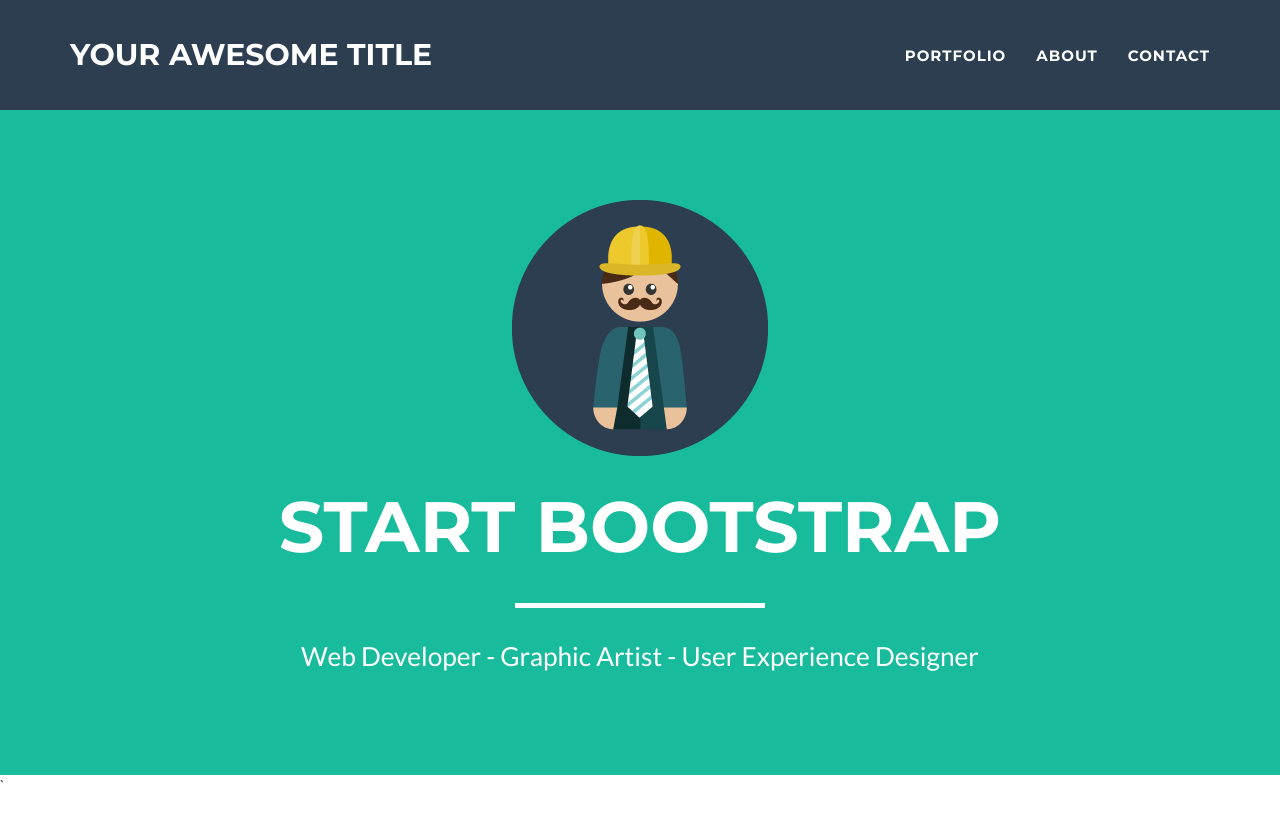
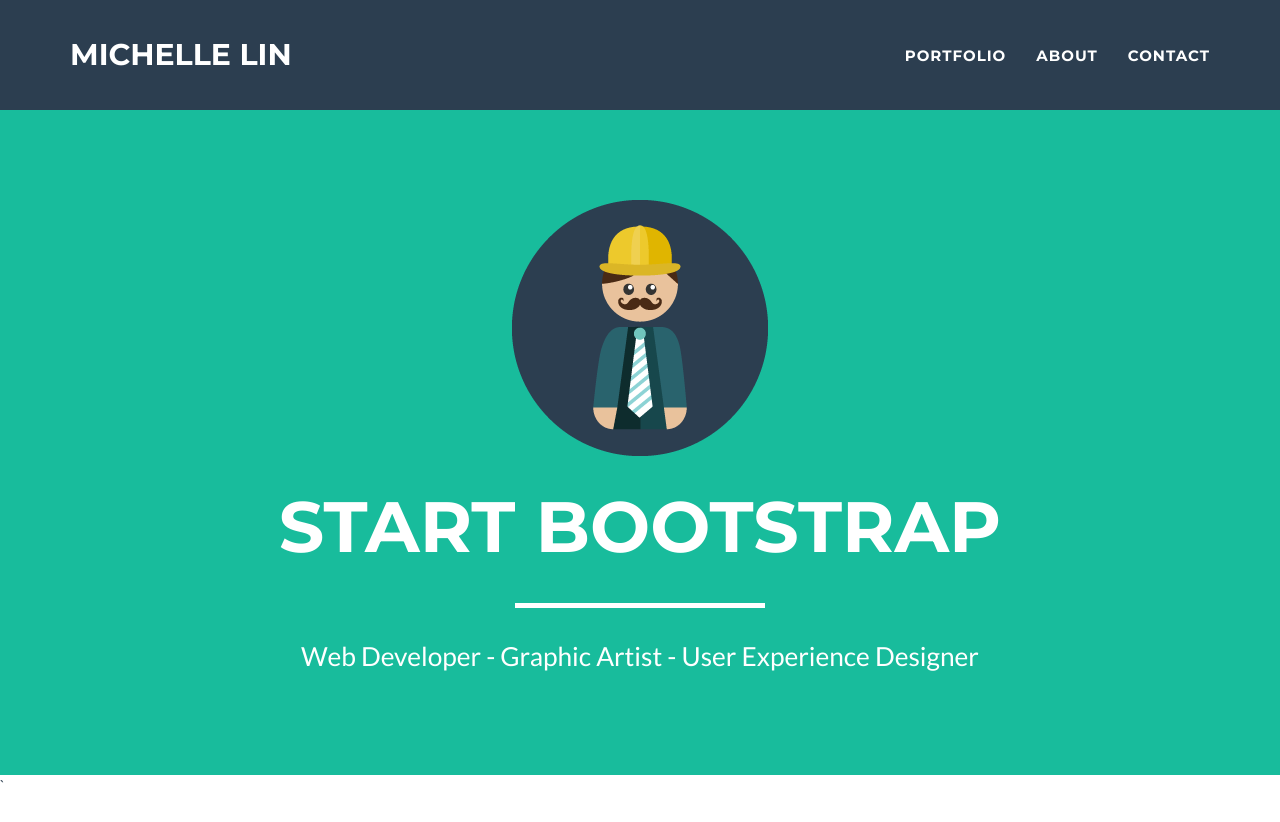
Before and after one commit to jeromelachaud/freelancer-theme, a Jekyll site: the page built from index.html, in a window 1280 px wide and 900 px high. Shown: the top 822 px of the window. Built offline with Jekyll 4.4.1, drawn with Linux system fonts in a browser that asks for light colours.

Commit message:
Update _config.yml

```diff
--- a/_config.yml
+++ b/_config.yml
@@ -1,6 +1,6 @@
 # Site settings
-title: Your awesome title
-email: your-email@domain.com
+title: Michelle Lin
+email: michellelinziqi@gmail.com
 description: "Write an awesome description for your new site here. You can edit this line in _config.yml. It will appear in your document head meta (for Google search results) and in your feed.xml site description."
 twitter_username: jekyllrb
 github_username:  jekyll
```
